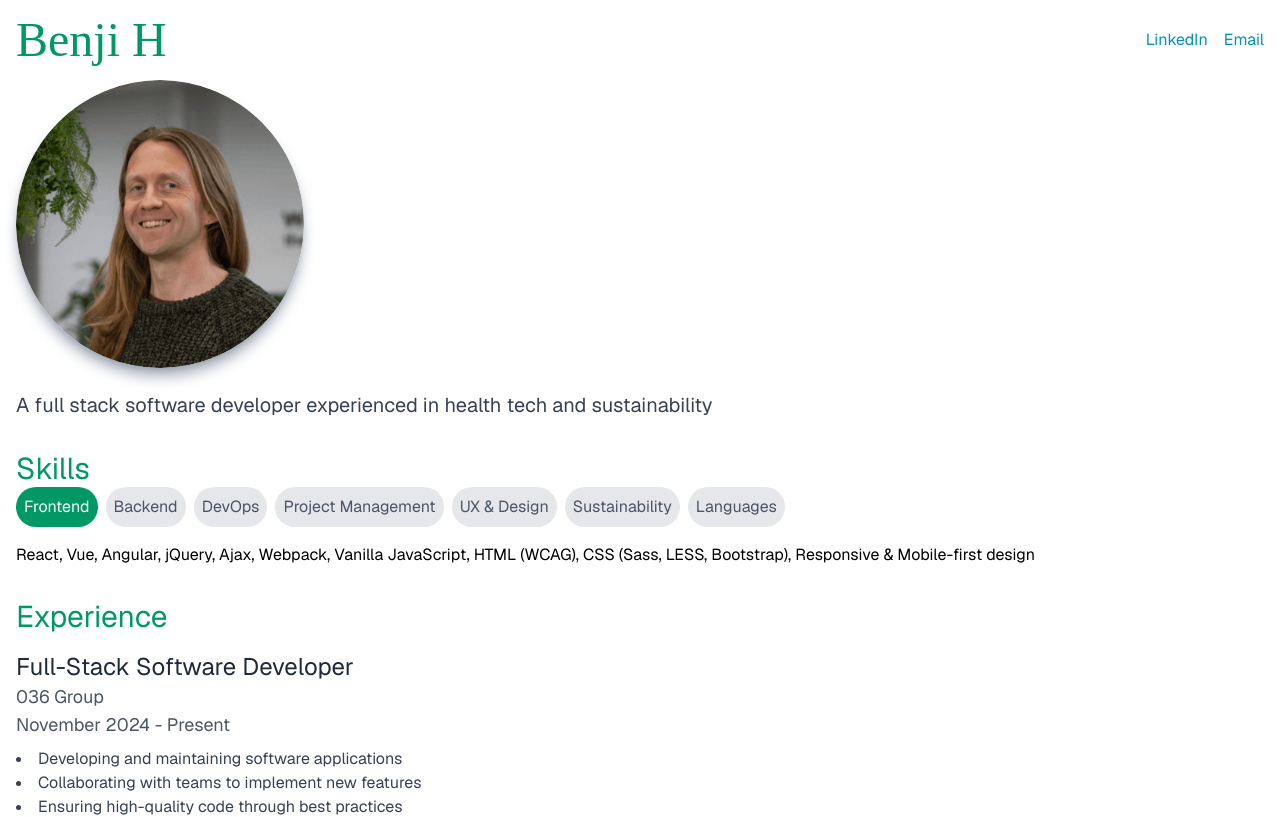
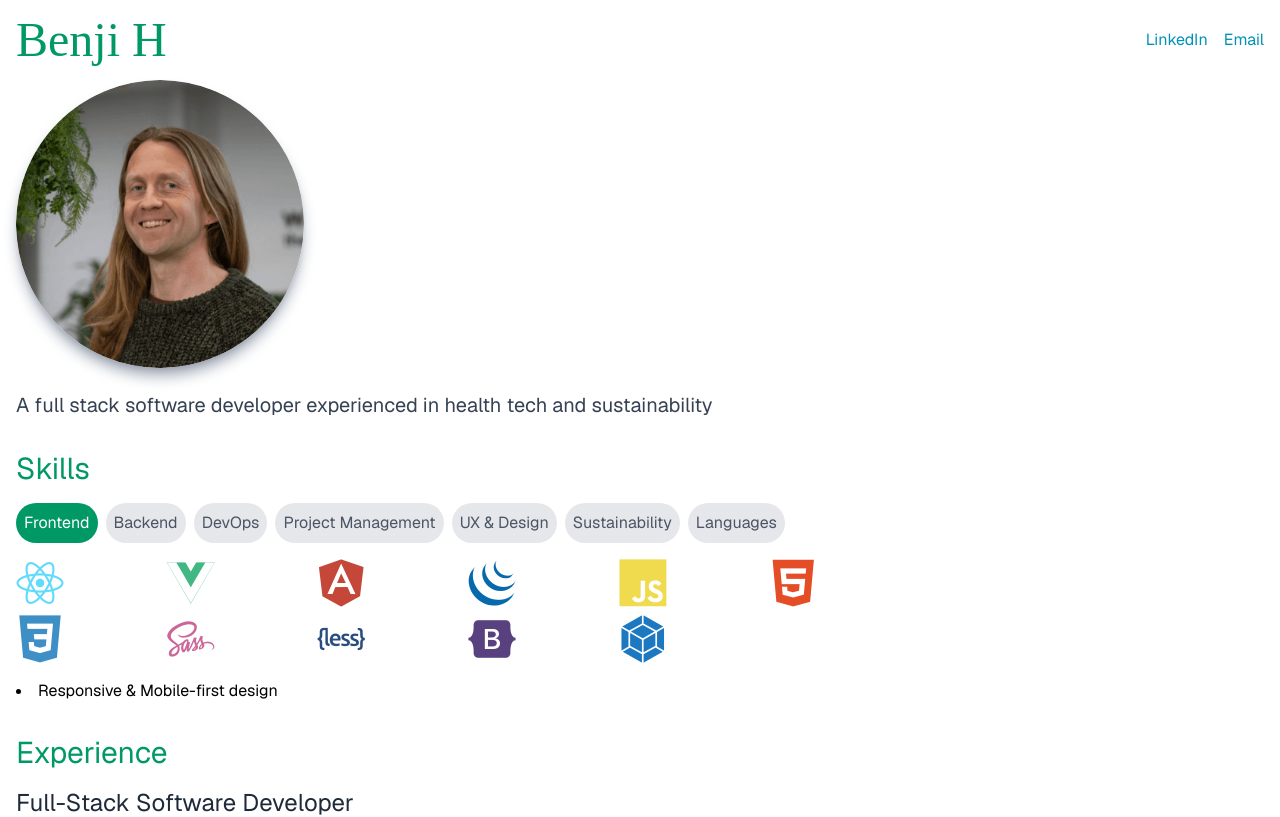
Before and after one commit to benji759/work-webpage, a React (Vite) app: page / in a window 1280 px wide. Shown: the top 817 px of the page. Built offline with nearby package versions, Linux system fonts and the light colour scheme; a web font is replaced by a local one.

Commit message:
feat: Improve styling and add icons for development languages and frameworks

```diff
--- a/index.html
+++ b/index.html
@@ -7,6 +7,7 @@
   <link rel="preconnect" href="https://fonts.googleapis.com">
   <link rel="preconnect" href="https://fonts.gstatic.com" crossorigin>
   <link href="https://fonts.googleapis.com/css2?family=Geist:wght@100..900&family=DM+Serif+Text" rel="stylesheet">
+  <link rel="stylesheet" type='text/css' href="https://cdn.jsdelivr.net/gh/devicons/devicon@latest/devicon.min.css" />
 </head>
 <body>
   <div id="root"></div>
--- a/src/App.jsx
+++ b/src/App.jsx
@@ -27,7 +27,8 @@ function App() {
       </section>
       <footer className="mt-8 text-center text-gray-600" role="contentinfo">
         <p>This page is written in JavaScript, React, and Tailwind CSS.</p>
-        <p>Source code is available on <a href="https://github.com/benji759/work-webpage" target="_blank" rel="noopener noreferrer" className="text-cyan-600 hover:text-cyan-800" aria-label="GitHub Repository">GitHub</a>.</p>
+        <p>Icons provided by <a href="https://devicon.dev/" target="_blank" rel="noopener noreferrer" className="text-cyan-600 hover:text-cyan-800">Devicon</a>.</p>
+        <p>Source code available on <a href="https://github.com/benji759/work-webpage" target="_blank" rel="noopener noreferrer" className="text-cyan-600 hover:text-cyan-800" aria-label="GitHub Repository">GitHub</a>.</p>
       </footer>
     </div>
   );
--- a/src/Tabs.jsx
+++ b/src/Tabs.jsx
@@ -1,13 +1,143 @@
 import React, { useState } from 'react';
 
 const tabs = [
-  { name: 'Frontend', content: 'React, Vue, Angular, jQuery, Ajax, Webpack, Vanilla JavaScript, HTML (WCAG), CSS (Sass, LESS, Bootstrap), Responsive & Mobile-first design' },
-  { name: 'Backend', content: 'Node.js, Express, MongoDB, Ruby on Rails (Active Record, Devise, Delayed Job), PHP (Laravel, Eloquent, Slim, PHPUnit, WordPress), SQL (PostgreSQL, MySQL, SQL Server, Migrations)' },
-  { name: 'DevOps', content: 'Docker, Kubernetes, CI/CD (Travis, Pipelines, Trunk-based development), AWS, Heroku, GitHub, Bitbucket, Dependency management (Snyk), Debugging & Support (Instana, Sentry)' },
-  { name: 'Project Management', content: 'Agile (Scrum, Estimation, Retrospectives, Scrum mastering), Azure DevOps, Jira, Trello, Slack, Google Workspace, Requirements gathering, User stories, Backlog curation' },
-  { name: 'UX & Design', content: 'Sketch, Wireframes, Google Analytics, User advocacy, Diagramming (Miro)' },
-  { name: 'Sustainability', content: 'Carbon footprint assessments (Scope 1-3), Carbon reduction strategies, GHG Protocol, Sustainability project management, Environmental impact analysis, Renewable energy transitions, Stakeholder engagement in sustainability' },
-  { name: 'Languages', content: 'Italian (strong conversational), French (basic conversational), Spanish (basic conversational)' }
+  {
+    name: 'Frontend',
+    content: (
+      <>
+        <div className="mb-4 max-w-4xl grid grid-cols-3 sm:grid-cols-4 md:grid-cols-5 lg:grid-cols-6 gap-2 text-5xl">
+          <i className="devicon-react-original colored" title="React"></i>
+          <i className="devicon-vuejs-plain colored" title="Vue.js"></i>
+          <i className="devicon-angularjs-plain colored" title="Angular"></i>
+          <i className="devicon-jquery-plain colored" title="jQuery"></i>
+          <i className="devicon-javascript-plain colored" title="JavaScript"></i>
+          <i className="devicon-html5-plain colored" title="HTML5"></i>
+          <i className="devicon-css3-plain colored" title="CSS3"></i>
+          <i className="devicon-sass-original colored" title="Sass"></i>
+          <i className="devicon-less-plain-wordmark colored" title="LESS"></i>
+          <i className="devicon-bootstrap-plain colored" title="Bootstrap"></i>
+          <i className="devicon-webpack-plain colored" title="Webpack"></i>
+        </div>
+        <ul className="list-disc list-inside">
+          <li>Responsive & Mobile-first design</li>
+        </ul>
+      </>
+    )
+  },
+  {
+    name: 'Backend',
+    content: (
+      <>
+        <div className="mb-4 max-w-4xl grid grid-cols-3 sm:grid-cols-4 md:grid-cols-5 lg:grid-cols-6 gap-2 text-5xl">
+          <i className="devicon-nodejs-plain colored" title="Node.js"></i>
+          <i className="devicon-express-original colored" title="Express"></i>
+          <i className="devicon-mongodb-plain colored" title="MongoDB"></i>
+          <i className="devicon-ruby-plain colored" title="Ruby on Rails"></i>
+          <i className="devicon-php-plain colored" title="PHP"></i>
+          <i className="devicon-laravel-plain colored" title="Laravel"></i>
+          <i className="devicon-mysql-plain colored" title="MySQL"></i>
+          <i className="devicon-postgresql-plain colored" title="PostgreSQL"></i>
+          <i className="devicon-sqlite-plain colored" title="SQL"></i>
+        </div>
+        <ul className="list-disc list-inside">
+          <li>Active Record</li>
+          <li>Devise</li>
+          <li>Delayed Job</li>
+          <li>Eloquent</li>
+          <li>Slim</li>
+          <li>PHPUnit</li>
+          <li>WordPress</li>
+          <li>SQL Server</li>
+          <li>Migrations</li>
+        </ul>
+      </>
+    )
+  },
+  {
+    name: 'DevOps',
+    content: (
+      <>
+        <div className="mb-4 max-w-4xl grid grid-cols-3 sm:grid-cols-4 md:grid-cols-5 lg:grid-cols-6 gap-2 text-5xl">
+          <i className="devicon-docker-plain colored" title="Docker"></i>
+          <i className="devicon-kubernetes-plain colored" title="Kubernetes"></i>
+          <i className="devicon-amazonwebservices-plain colored" title="AWS"></i>
+          <i className="devicon-heroku-original colored" title="Heroku"></i>
+          <i className="devicon-github-original colored" title="GitHub"></i>
+          <i className="devicon-bitbucket-original colored" title="Bitbucket"></i>
+        </div>
+        <ul className="list-disc list-inside">
+          <li>CI/CD (Travis, Pipelines, Trunk-based development)</li>
+          <li>Dependency management (Snyk)</li>
+          <li>Debugging & Support (Instana, Sentry)</li>
+        </ul>
+      </>
+    )
+  },
+  {
+    name: 'Project Management',
+    content: (
+      <>
+        <div className="mb-4 max-w-4xl grid grid-cols-3 sm:grid-cols-4 md:grid-cols-5 lg:grid-cols-6 gap-2 text-5xl">
+          <i className="devicon-jira-plain colored" title="Jira"></i>
+          <i className="devicon-trello-plain colored" title="Trello"></i>
+          <i className="devicon-slack-plain colored" title="Slack"></i>
+        </div>
+        <ul className="list-disc list-inside">
+          <li>Agile (Scrum, Estimation, Retrospectives, Scrum mastering)</li>
+          <li>Azure DevOps</li>
+          <li>Google Workspace</li>
+          <li>Requirements gathering</li>
+          <li>User stories</li>
+          <li>Backlog curation</li>
+        </ul>
+      </>
+    )
+  },
+  {
+    name: 'UX & Design',
+    content: (
+      <ul className="list-disc list-inside">
+        <li>Sketch</li>
+        <li>Wireframes</li>
+        <li>Google Analytics</li>
+        <li>User advocacy</li>
+        <li>Diagramming (Miro)</li>
+      </ul>
+    )
+  },
+  {
+    name: 'Sustainability',
+    content: (
+      <ul className="list-disc list-inside">
+        <li>Carbon footprint assessments (Scope 1-3)</li>
+        <li>Carbon reduction strategies</li>
+        <li>GHG Protocol</li>
+        <li>Sustainability project management</li>
+        <li>Environmental impact analysis</li>
+        <li>Renewable energy transitions</li>
+        <li>Stakeholder engagement in sustainability</li>
+      </ul>
+    )
+  },
+  {
+    name: 'Languages',
+    content: (
+      <ul className="list-disc list-inside">
+        <li>
+          <span className="font-bold text-red-600">English</span> - Native/Fluent
+        </li>
+        <li>
+        <span className="font-bold text-emerald-600">Italian</span> - Strong conversational
+        </li>
+        <li>
+        <span className="font-bold text-orange-600">Spanish</span> - Basic conversational
+        </li>
+        <li>
+        <span className="font-bold text-cyan-600">French</span> - Basic conversational
+        </li>
+      </ul>
+    )
+  }
 ];
 
 function Tabs() {
@@ -15,7 +145,7 @@ function Tabs() {
 
   return (
     <div>
-      <div className="flex flex-wrap gap-2" role="tablist">
+      <div className="flex flex-wrap gap-2 mt-4" role="tablist">
         {tabs.map((tab) => (
           <button
             key={tab.name}
```
